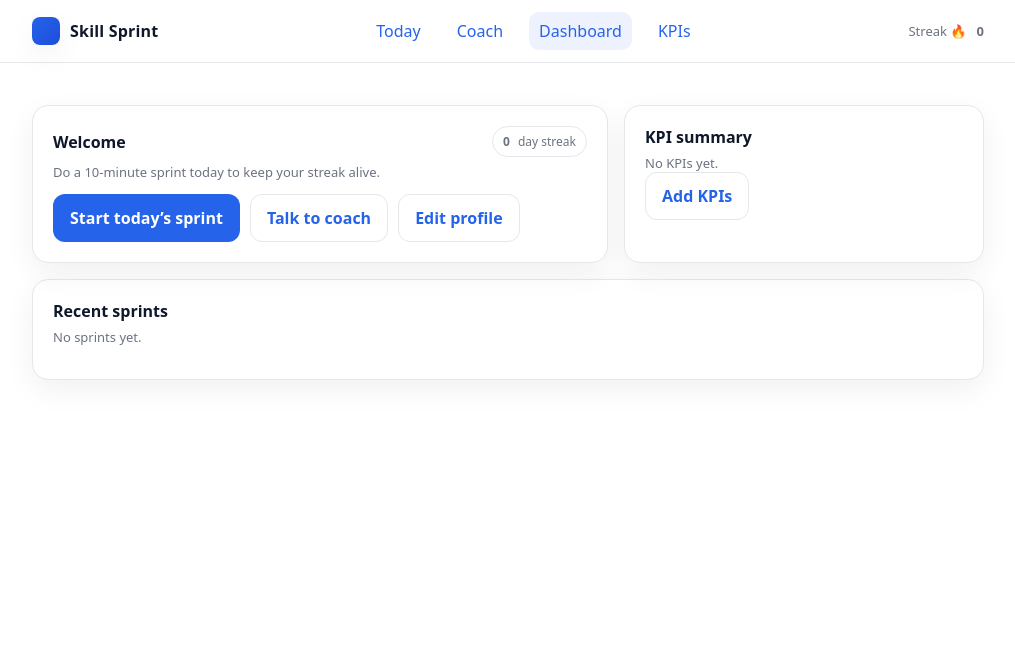
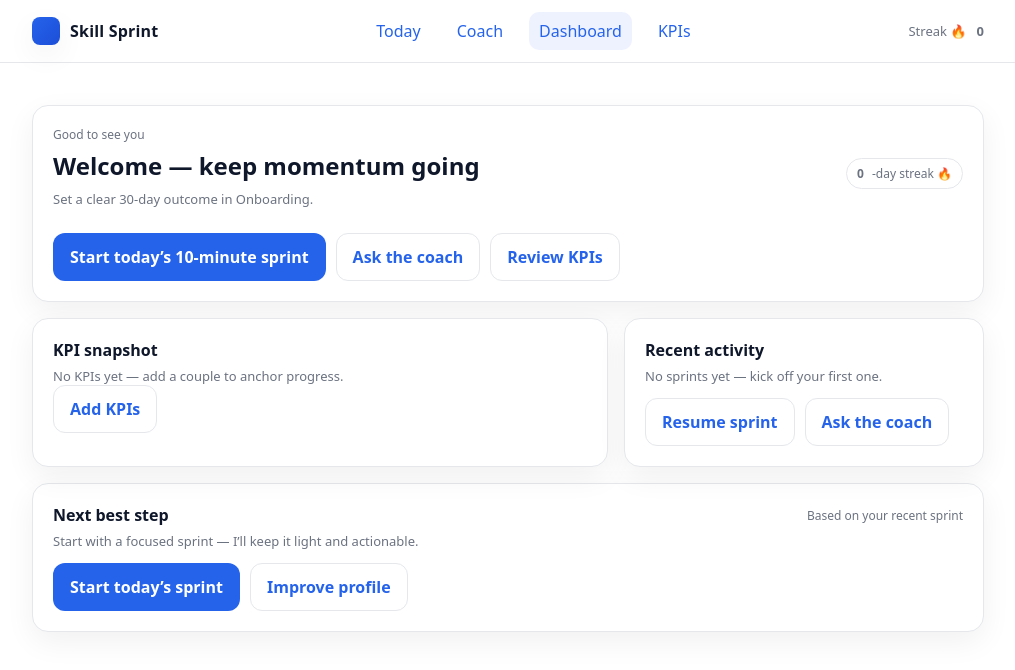
Before and after one commit to jammoody/skill-sprint, a Next.js app: page /dashboard in a window 1280 px wide. Shown: the top 670 px of the page, without its empty margins (132-1147 px from the left). Built offline with nearby package versions, Linux system fonts and the light colour scheme.

Commit message:
Update dashboard.js

```diff
--- a/pages/dashboard.js
+++ b/pages/dashboard.js
@@ -1,6 +1,6 @@
 // pages/dashboard.js
 import Link from 'next/link';
-import { useEffect, useState } from 'react';
+import { useEffect, useMemo, useState } from 'react';
 import Nav from '../components/Nav';
 import { getProfile, getKPIs, getHistory } from '../lib/store';
 
@@ -18,6 +18,12 @@ export default function Dashboard(){
     setKpis(getKPIs());
   },[]);
 
+  const latest = history.slice().reverse()[0];
+  const firstName = useMemo(()=>{
+    const n = profile?.name || '';
+    return n.split(' ')[0] || 'Welcome';
+  },[profile]);
+
   const fmt=(n,u)=> (n==null||n==='')?'—': `${Number(n)%1===0?Number(n):Number(n).toFixed(2)}${u==='%'?'%':u?` ${u}`:''}`;
   const prog=(c,t)=> (Number.isFinite(+c)&&Number.isFinite(+t)&&+t!==0)? Math.max(0, Math.min(100, (+c/+t)*100)) : null;
 
@@ -25,74 +31,100 @@ export default function Dashboard(){
     <>
       <Nav active="dash" />
       <main className="container">
-        <section className="row two" style={{marginTop:18}}>
+        {/* Top banner with CTA */}
+        <section className="card" style={{marginTop:18}}>
+          <div className="spaced">
+            <div>
+              <div className="small">Good to see you</div>
+              <h2 style={{margin:'6px 0 8px 0'}}>{firstName} — keep momentum going</h2>
+              <p className="help" style={{marginTop:6}}>
+                {profile?.goal30d ? <>30-day outcome: <b>{profile.goal30d}</b></> : 'Set a clear 30-day outcome in Onboarding.'}
+              </p>
+            </div>
+            <div className="tag"><b>{streak}</b>-day streak 🔥</div>
+          </div>
+          <div style={{display:'flex', gap:10, marginTop:12, flexWrap:'wrap'}}>
+            <Link className="btn btn-primary" href="/sprint">Start today’s 10-minute sprint</Link>
+            <Link className="btn" href="/coach">Ask the coach</Link>
+            <Link className="btn" href="/kpis">Review KPIs</Link>
+          </div>
+        </section>
+
+        {/* KPI snapshot */}
+        <section className="row two" style={{marginTop:16}}>
           <div className="card">
-            <div className="spaced">
-              <b>{profile ? `Welcome — ${profile.focus?.[0]||'General'}` : 'Welcome'}</b>
-              <div className="tag"><b>{streak}</b> day streak</div>
-            </div>
-            <p className="help" style={{marginTop:6}}>Do a 10-minute sprint today to keep your streak alive.</p>
-            <div style={{marginTop:12, display:'flex', gap:10, flexWrap:'wrap'}}>
-              <Link className="btn btn-primary" href="/sprint">Start today’s sprint</Link>
-              <Link className="btn" href="/coach">Talk to coach</Link>
-              <Link className="btn" href="/onboarding">Edit profile</Link>
-            </div>
-          </div>
-
-          <div className="card">
-            <b>KPI summary</b>
+            <b>KPI snapshot</b>
             {Object.keys(kpis.categories||{}).length===0 ? (
               <>
-                <p className="help" style={{marginTop:6}}>No KPIs yet.</p>
+                <p className="help" style={{marginTop:6}}>No KPIs yet — add a couple to anchor progress.</p>
                 <Link className="btn" href="/kpis">Add KPIs</Link>
               </>
             ) : (
-              <p className="help" style={{marginTop:6}}>Tracking {Object.keys(kpis.categories).length} categories.</p>
+              Object.entries(kpis.categories).map(([cat,catObj])=>(
+                <div key={cat} style={{marginTop:10}}>
+                  <div className="spaced">
+                    <div className="small">{cat}</div>
+                    <Link className="small" href="/kpis">Edit</Link>
+                  </div>
+                  {Object.entries(catObj.metrics||{}).slice(0,3).map(([m,row])=>{
+                    const p=prog(row.current,row.target);
+                    return (
+                      <div key={m} style={{display:'grid', gridTemplateColumns:'1fr auto', gap:10, alignItems:'center', marginTop:8}}>
+                        <div>
+                          <b>{m}</b>
+                          <div className="small">{fmt(row.current,row.unit)} → {fmt(row.target,row.unit)}</div>
+                          {p!=null && (
+                            <div style={{position:'relative',height:8, background:'#eef2ff', border:'1px solid var(--border)', borderRadius:999, marginTop:6}}>
+                              <div style={{position:'absolute',inset:'0 0 0 0', width:`${p}%`, background:'linear-gradient(90deg,var(--accent),var(--accent-2))', borderRadius:999}}/>
+                            </div>
                           )}
                         </div>
-        </section>
-
-        {Object.entries(kpis.categories||{}).map(([cat,catObj])=>(
-          <section key={cat} className="card" style={{marginTop:16}}>
-            <div className="spaced">
-              <b>{cat}</b>
-              <Link className="small" href="/kpis">Edit {cat} KPIs →</Link>
-            </div>
-            <div className="kpi-grid" style={{marginTop:10, fontSize:13, color:'var(--muted)'}}>
-              <div>Metric</div><div>Current</div><div>Target</div><div>Progress</div><div></div>
-            </div>
-            {Object.entries(catObj.metrics||{}).map(([m,row])=>{
-              const p=prog(row.current,row.target);
-              return (
-                <div className="kpi-row" key={m} style={{marginTop:8}}>
-                  <div><b>{m}</b></div>
-                  <div>{fmt(row.current,row.unit)}</div>
-                  <div>{fmt(row.target,row.unit)}</div>
-                  <div>
-                    {p==null? <span className="small">—</span> :
-                    <div style={{position:'relative',height:8, background:'#eef2ff', border:'1px solid var(--border)', borderRadius:999}}>
-                      <div style={{position:'absolute',inset:'0 0 0 0', width:`${p}%`, background:'linear-gradient(90deg,var(--accent),var(--accent-2))', borderRadius:999}}/>
-                    </div>}
-                  </div>
-                  <div className="small">{p==null?'':`${Math.round(p)}%`}</div>
+                        <div className="tag">{p==null?'—':`${Math.round(p)}%`}</div>
                       </div>
                     );
                   })}
-          </section>
-        ))}
+                </div>
+              ))
+            )}
+          </div>
 
-        <section className="card" style={{marginTop:16}}>
-          <b>Recent sprints</b>
-          {history.length===0? <p className="help" style={{marginTop:6}}>No sprints yet.</p> : (
-            <ul className="list" style={{maxHeight:320, overflow:'auto'}}>
+          {/* Recent activity */}
+          <div className="card">
+            <b>Recent activity</b>
+            {history.length===0 ? (
+              <p className="help" style={{marginTop:6}}>No sprints yet — kick off your first one.</p>
+            ) : (
+              <ul className="list" style={{maxHeight:320, overflow:'auto', marginTop:8}}>
                 {history.slice().reverse().map((h,i)=>(
-                <li key={i} style={{margin:'8px 0'}}>
+                  <li key={i} style={{margin:'10px 0'}}>
                     <span className="tag">{new Date(h.date).toLocaleDateString()}</span>{' '}
                     <b>{h.title}</b>{h.goals?.length? <> — <span className="help">{h.goals.join(' • ')}</span></> : null}
                   </li>
                 ))}
               </ul>
             )}
+            <div style={{display:'flex', gap:10, marginTop:12}}>
+              <Link className="btn" href="/sprint">Resume sprint</Link>
+              <Link className="btn" href="/coach">Ask the coach</Link>
+            </div>
+          </div>
+        </section>
+
+        {/* Next suggestion */}
+        <section className="card" style={{marginTop:16}}>
+          <div className="spaced">
+            <b>Next best step</b>
+            <span className="small">Based on your recent sprint</span>
+          </div>
+          <p className="help" style={{marginTop:6}}>
+            {latest
+              ? 'Ship one small improvement on the last experiment, then log the KPI change.'
+              : 'Start with a focused sprint — I’ll keep it light and actionable.'}
+          </p>
+          <div style={{display:'flex', gap:10, marginTop:8}}>
+            <Link className="btn btn-primary" href="/sprint">Start today’s sprint</Link>
+            <Link className="btn" href="/onboarding">Improve profile</Link>
+          </div>
         </section>
       </main>
     </>
```
Lines whose indentation alone changed are shown as unchanged.
